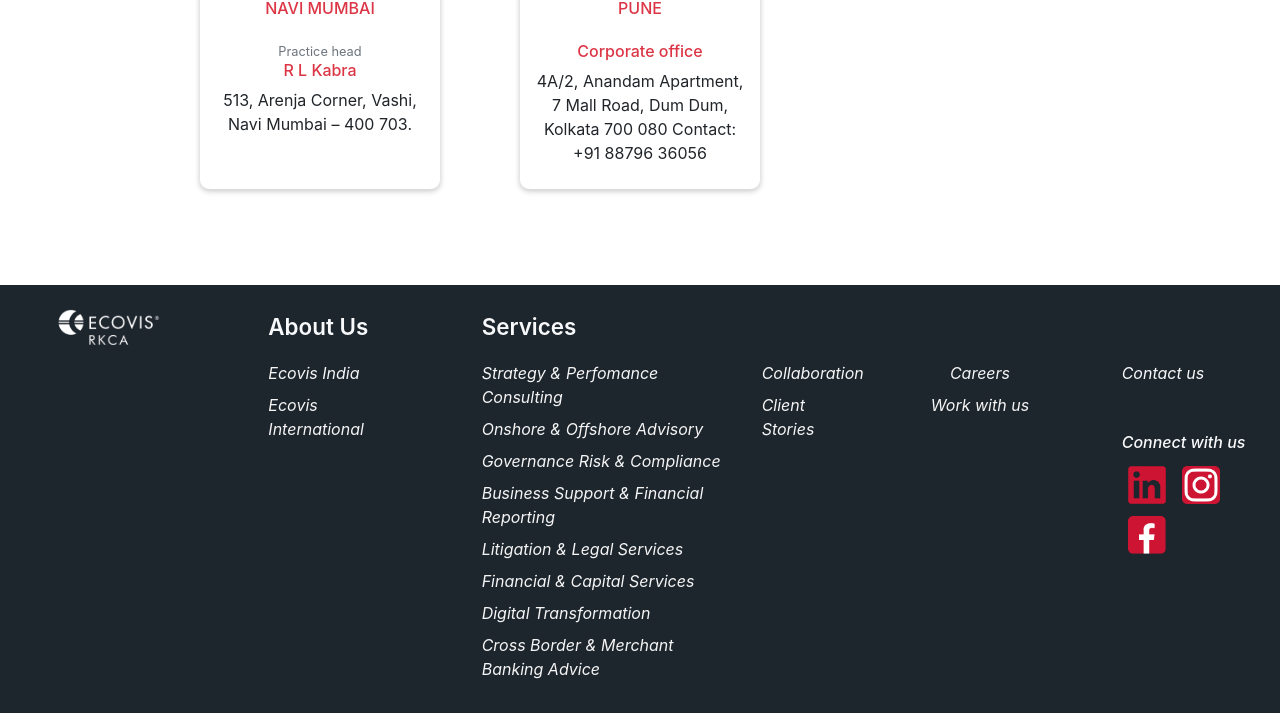
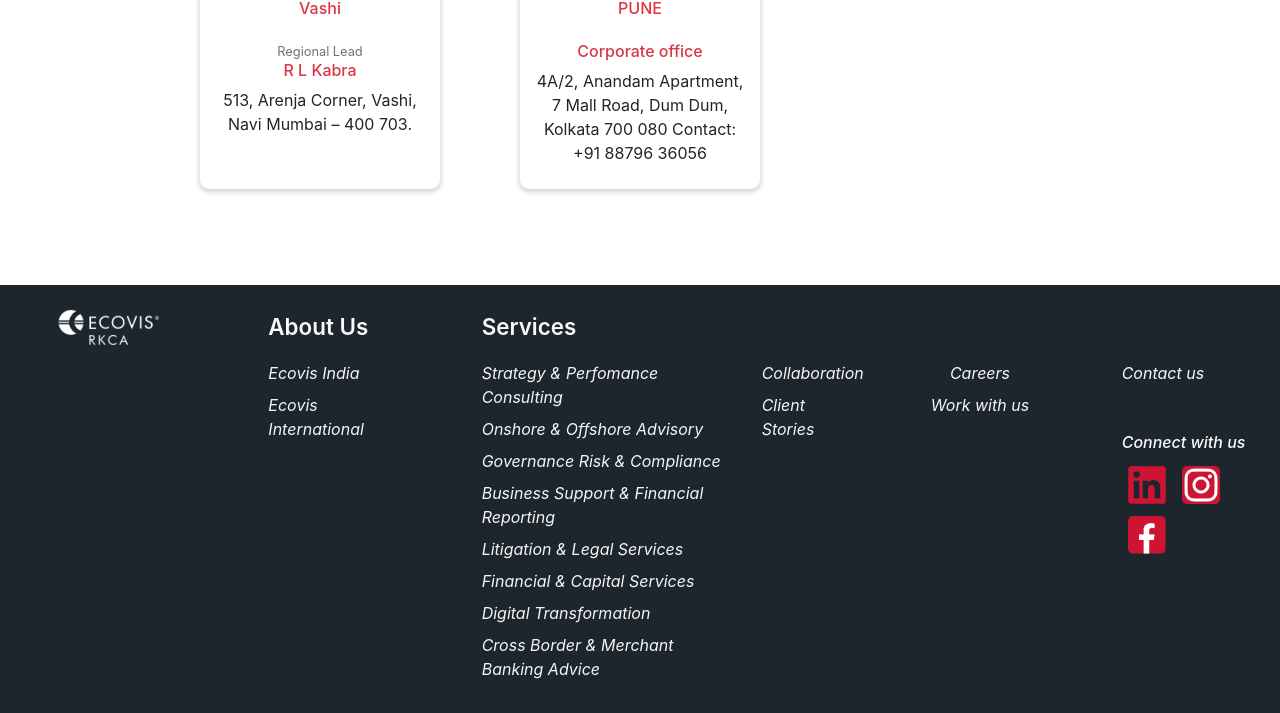
Before and after one commit to vvrvishal/ecovis, a PHP site: page /ecovis_india.php in a window 1280 px wide. Shown: the part 2592-3305 px from the top of the page. Run offline with PHP 8.4, Linux system fonts and the light colour scheme; some libraries are stand-ins or nearby versions.

Commit message:
changes by vishal

```diff
--- a/ecovis_india.php
+++ b/ecovis_india.php
@@ -168,7 +168,7 @@
                         <h6 class="text-danger">CORPORATE OFFICE</h6>
                     </div>
                     <div class="">
-                        <p class="small text-muted mb-0">Practice head</p>
+                        <p class="small text-muted mb-0">Regional Lead</p>
                         <h6 class="text-danger">R L Kabra</h6>
                         <p class="px-4">515, Tulsiani chambers, Nariman Point, Mumbai 400 021</p>
                     </div>
@@ -181,10 +181,10 @@
                         <div class="mb-4">
                             <img src="./images/icon_images/ahmedabad.png" class="office_state_img" alt="">
                             <!-- <img src="./ecovis_icons/mumbai.png" class="office_state_img" alt=""> -->
-                            <h6 class="text-danger">AHEMEDABAD</h6>
+                            <h6 class="text-danger text-uppercase">ahmedabad</h6>
                         </div>
                         <div class="">
-                            <p class="small text-muted mb-0">Practice head</p>
+                            <p class="small text-muted mb-0">Regional Lead</p>
                             <h6 class="text-danger">R L Kabra</h6>
                             <p>Naharraj Leela, 1 Ganga Soc, Shahibaug</p>
                         </div>
@@ -197,7 +197,7 @@
                             <h6 class="text-danger">CHENNAI</h6>
                         </div>
                         <div class="">
-                            <p class="small text-muted mb-0">Practice head</p>
+                            <p class="small text-muted mb-0">Regional Lead</p>
                             <h6 class="text-danger">R L Kabra</h6>
                             <p>17/39, Krishnappa Tank St, Konditope, Chennai – 600 079</p>
                         </div>
@@ -210,7 +210,7 @@
                             <h6 class="text-danger">DELHI</h6>
                         </div>
                         <div class="">
-                            <p class="small text-muted mb-0">Practice head</p>
+                            <p class="small text-muted mb-0">Regional Lead</p>
                             <h6 class="text-danger">R L Kabra</h6>
                             <p>A 531, Shastri Nagar, New Delhi – 110052</p>
                         </div>
@@ -227,7 +227,7 @@
                             <h6 class="text-danger">HYDERABAD</h6>
                         </div>
                         <div class="">
-                            <p class="small text-muted mb-0">Practice head</p>
+                            <p class="small text-muted mb-0">Regional Lead</p>
                             <h6 class="text-danger">R L Kabra</h6>
                             <p>1st Flr, Ramky House, Raj Bhavan Road, Hyderabad – 500082 </p>
                         </div>
@@ -241,7 +241,7 @@
                             <h6 class="text-danger">INDORE</h6>
                         </div>
                         <div class="">
-                            <p class="small text-muted mb-0">Practice head</p>
+                            <p class="small text-muted mb-0">Regional Lead</p>
                             <h6 class="text-danger">R L Kabra</h6>
                             <p>401, Fortune Ambience Business Spaces Indore (M.P) – 452001</p>
                         </div>
@@ -254,7 +254,7 @@
                             <h6 class="text-danger">JAIPUR</h6>
                         </div>
                         <div class="">
-                            <p class="small text-muted mb-0">Practice head</p>
+                            <p class="small text-muted mb-0">Regional Lead</p>
                             <h6 class="text-danger">R L Kabra</h6>
                             <p>1st Flr, Ramky House, Raj Bhavan Road, Hyderabad – 500082 </p>
                         </div>
@@ -270,7 +270,7 @@
                             <h6 class="text-danger">KOLKATA</h6>
                         </div>
                         <div class="">
-                            <p class="small text-muted mb-0">Practice head</p>
+                            <p class="small text-muted mb-0">Regional Lead</p>
                             <h6 class="text-danger">R L Kabra</h6>
                             <p>4A/2, Anandam Apt, 7 Mall Road, Kolkata – 700 080</p>
                         </div>
@@ -283,7 +283,7 @@
                             <h6 class="text-danger">MUMBAI</h6>
                         </div>
                         <div class="">
-                            <p class="small text-muted mb-0">Practice head</p>
+                            <p class="small text-muted mb-0">Regional Lead</p>
                             <h6 class="text-danger">R L Kabra</h6>
                             <p>1902 C, Kailas Business Park, Vikhroli – W, Mumbai – 400 079</p>
                         </div>
@@ -296,7 +296,7 @@
                             <h6 class="text-danger">NAGPUR</h6>
                         </div>
                         <div class="">
-                            <p class="small text-muted mb-0">Practice head</p>
+                            <p class="small text-muted mb-0">Regional Lead</p>
                             <h6 class="text-danger">R L Kabra</h6>
                             <p>513, Arenja Corner, Vashi, Navi Mumbai – 400 703. </p>
                         </div>
@@ -312,10 +312,10 @@
                         <div class="mb-4">
                             <img src="./images/icon_images/mumbai.png" class="office_state_img" alt="">
                             <!-- <img src="./ecovis_icons/mumbai.png" class="office_state_img" alt=""> -->
-                            <h6 class="text-danger">NAVI MUMBAI</h6>
+                            <h6 class="text-danger">Vashi</h6>
                         </div>
                         <div class="">
-                            <p class="small text-muted mb-0">Practice head</p>
+                            <p class="small text-muted mb-0">Regional Lead</p>
                             <h6 class="text-danger">R L Kabra</h6>
                             <p>513, Arenja Corner, Vashi, Navi Mumbai – 400 703. </p>
                         </div>
@@ -339,7 +339,7 @@
                             <h6 class="text-danger">JAIPUR</h6>
                         </div>
                         <div class="">
-                            <p class="small text-muted mb-0">Practice head</p>
+                            <p class="small text-muted mb-0">Regional Lead</p>
                             <h6 class="text-danger">R L Kabra</h6>
                             <p>1st Flr, Ramky House, Raj Bhavan Road, Hyderabad – 500082 </p>
                         </div>
--- a/header.php
+++ b/header.php
@@ -60,7 +60,7 @@
                         <a href="./client_stories.php">
                             <li>Client Stories</li>
                         </a>
-                        <a href="./collaborate.php">
+                        <a href="./collaborate">
                             <li>mentor bi</li>
                         </a>
                         <a href="#">
```
